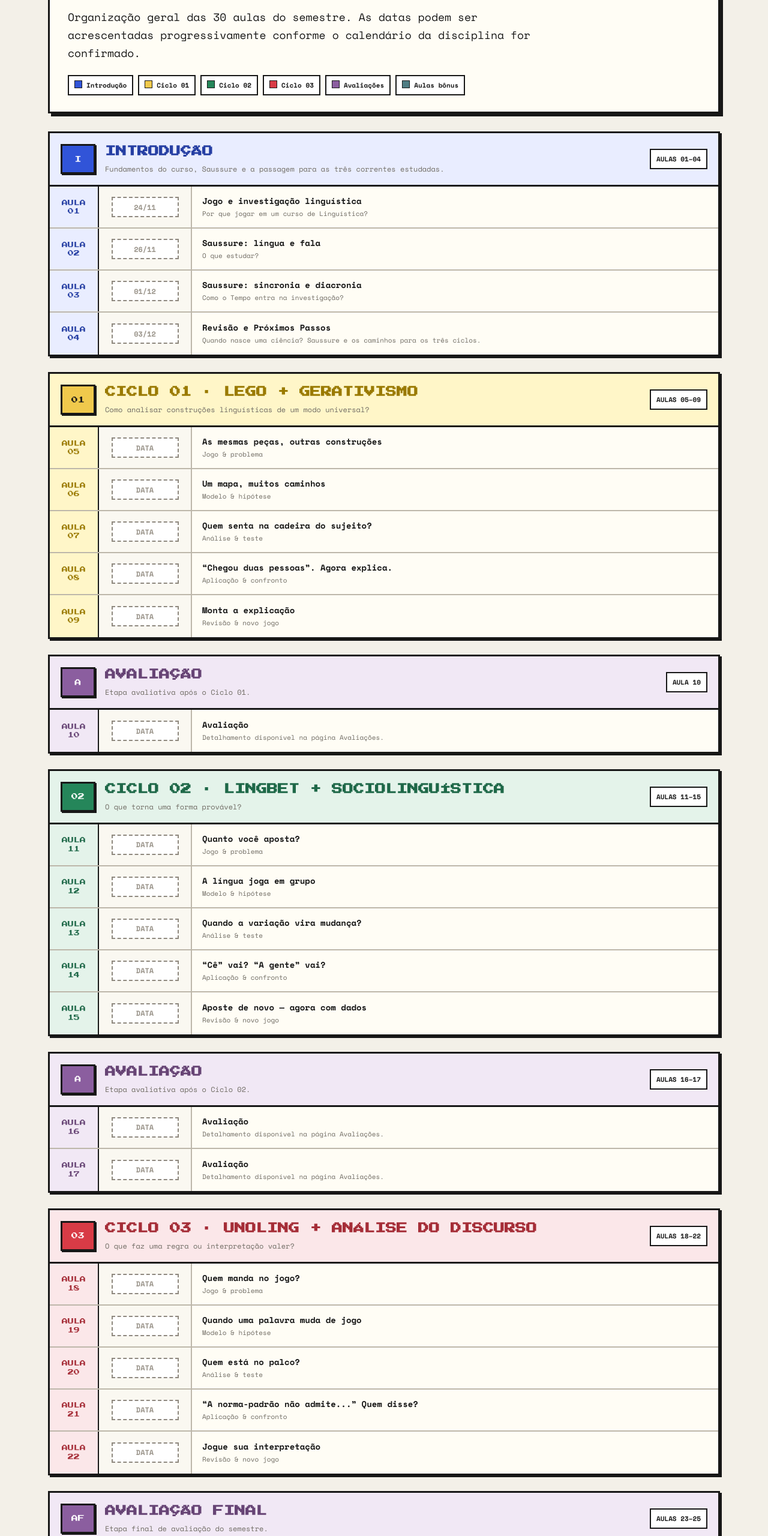
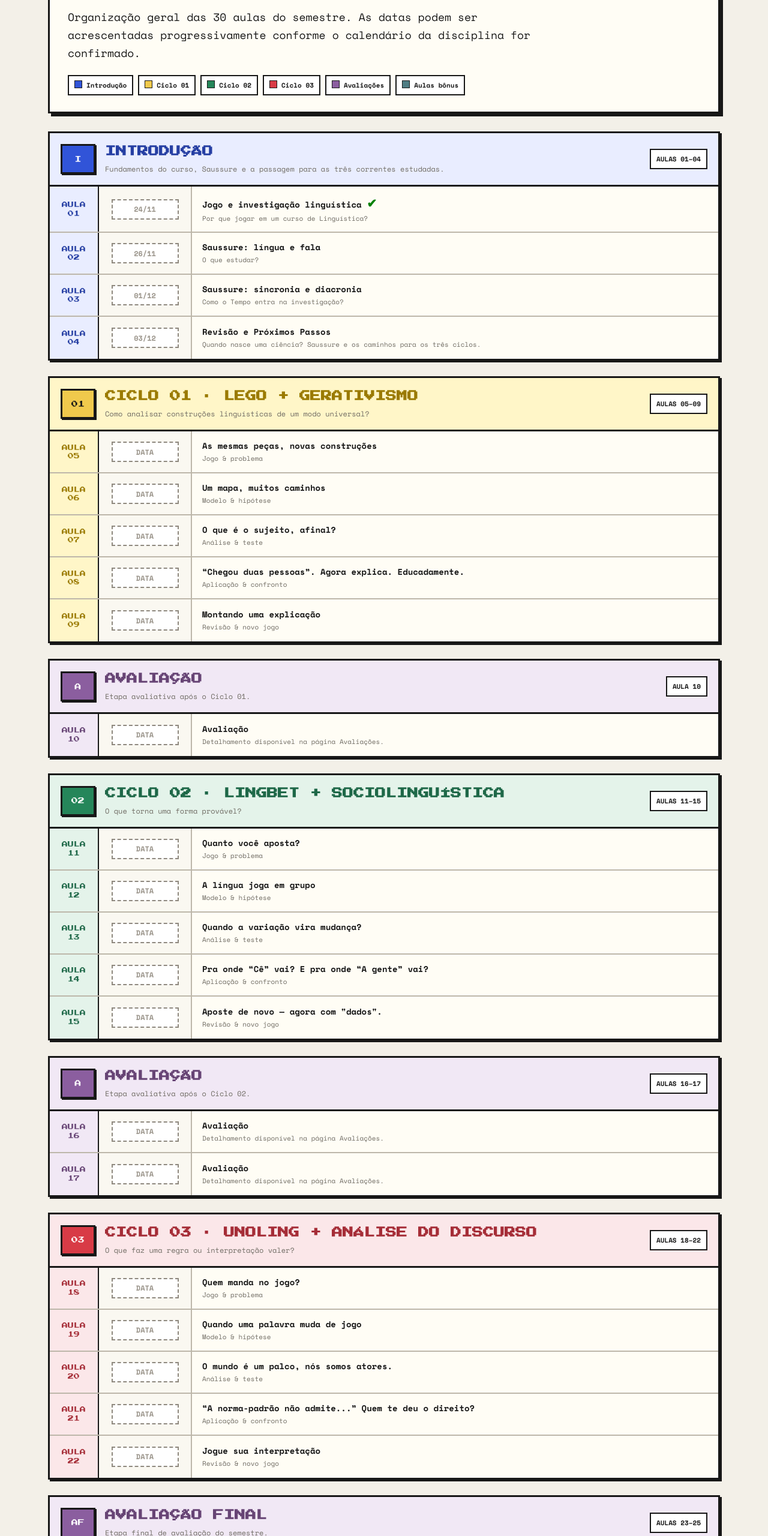
Before and after one commit to ricardojosehlima/Playling, a plain HTML site: page cronograma.html in a window 1280 px wide. Shown: the part 240-2800 px from the top of the page at 60% size. Drawn offline with nearby package versions, Linux system fonts and the light colour scheme.

Commit message:
Atualizando cronograma e Aula 02

```diff
--- a/cronograma.html
+++ b/cronograma.html
@@ -36,7 +36,7 @@
       <div class="rows"><div class="class-row">
       <div class="class-no">AULA<br>01</div>
       <div class="date-slot"><span class="date-value" contenteditable="true">24/11</span></div>
-      <div class="topic"><strong>Jogo e investigação linguística</strong><span>Por que jogar em um curso de Linguística?</span></div>
+      <div class="topic"><strong>Jogo e investigação linguística <span style="color:green;font-size:20px">✔</span></strong><span>Por que jogar em um curso de Linguística?</span></div>
     </div><div class="class-row">
       <div class="class-no">AULA<br>02</div>
       <div class="date-slot"><span class="date-value" contenteditable="true">26/11</span></div>
@@ -60,7 +60,7 @@
       <div class="rows"><div class="class-row">
       <div class="class-no">AULA<br>05</div>
       <div class="date-slot"><span class="date-value" contenteditable="true">DATA</span></div>
-      <div class="topic"><strong>As mesmas peças, outras construções</strong><span>Jogo & problema</span></div>
+      <div class="topic"><strong>As mesmas peças, novas construções</strong><span>Jogo & problema</span></div>
     </div><div class="class-row">
       <div class="class-no">AULA<br>06</div>
       <div class="date-slot"><span class="date-value" contenteditable="true">DATA</span></div>
@@ -68,15 +68,15 @@
     </div><div class="class-row">
       <div class="class-no">AULA<br>07</div>
       <div class="date-slot"><span class="date-value" contenteditable="true">DATA</span></div>
-      <div class="topic"><strong>Quem senta na cadeira do sujeito?</strong><span>Análise & teste</span></div>
+      <div class="topic"><strong>O que é o sujeito, afinal?</strong><span>Análise & teste</span></div>
     </div><div class="class-row">
       <div class="class-no">AULA<br>08</div>
       <div class="date-slot"><span class="date-value" contenteditable="true">DATA</span></div>
-      <div class="topic"><strong>“Chegou duas pessoas”. Agora explica.</strong><span>Aplicação & confronto</span></div>
+      <div class="topic"><strong>“Chegou duas pessoas”. Agora explica. Educadamente.</strong><span>Aplicação & confronto</span></div>
     </div><div class="class-row">
       <div class="class-no">AULA<br>09</div>
       <div class="date-slot"><span class="date-value" contenteditable="true">DATA</span></div>
-      <div class="topic"><strong>Monta a explicação</strong><span>Revisão & novo jogo</span></div>
+      <div class="topic"><strong>Montando uma explicação</strong><span>Revisão & novo jogo</span></div>
     </div></div>
     </article>
 <article class="schedule-section assessment">
@@ -112,11 +112,11 @@
     </div><div class="class-row">
       <div class="class-no">AULA<br>14</div>
       <div class="date-slot"><span class="date-value" contenteditable="true">DATA</span></div>
-      <div class="topic"><strong>“Cê” vai? “A gente” vai?</strong><span>Aplicação & confronto</span></div>
+      <div class="topic"><strong>Pra onde “Cê” vai? E pra onde “A gente” vai?</strong><span>Aplicação & confronto</span></div>
     </div><div class="class-row">
       <div class="class-no">AULA<br>15</div>
       <div class="date-slot"><span class="date-value" contenteditable="true">DATA</span></div>
-      <div class="topic"><strong>Aposte de novo — agora com dados</strong><span>Revisão & novo jogo</span></div>
+      <div class="topic"><strong>Aposte de novo — agora com "dados". </strong><span>Revisão & novo jogo</span></div>
     </div></div>
     </article>
 <article class="schedule-section assessment">
@@ -152,11 +152,11 @@
     </div><div class="class-row">
       <div class="class-no">AULA<br>20</div>
       <div class="date-slot"><span class="date-value" contenteditable="true">DATA</span></div>
-      <div class="topic"><strong>Quem está no palco?</strong><span>Análise & teste</span></div>
+      <div class="topic"><strong>O mundo é um palco, nós somos atores.</strong><span>Análise & teste</span></div>
     </div><div class="class-row">
       <div class="class-no">AULA<br>21</div>
       <div class="date-slot"><span class="date-value" contenteditable="true">DATA</span></div>
-      <div class="topic"><strong>“A norma-padrão não admite...” Quem disse?</strong><span>Aplicação & confronto</span></div>
+      <div class="topic"><strong>“A norma-padrão não admite...” Quem te deu o direito?</strong><span>Aplicação & confronto</span></div>
     </div><div class="class-row">
       <div class="class-no">AULA<br>22</div>
       <div class="date-slot"><span class="date-value" contenteditable="true">DATA</span></div>
@@ -220,5 +220,5 @@
     </div></div>
     </article></section>
 <aside class="note"><strong>DATAS:</strong> os campos foram deixados em aberto para atualização progressiva. No arquivo HTML, basta substituir <code>DATA</code> pela data desejada.</aside>
-<footer>Linguística I · Prof. Ricardo Joseh Lima · Turmas 01 e 04 · 2026.2</footer>
+<footer>Linguística I · Prof. Ricardo Joseh Lima · Turmas 01 e 02 · 2026.2</footer>
 </main></body></html>
```
Also changed, not shown: aulas-02-03-saussure.html (+2 -2 lines), ciclo-01-lego-gerativismo.html (+4 -4 lines), 3 other files.
